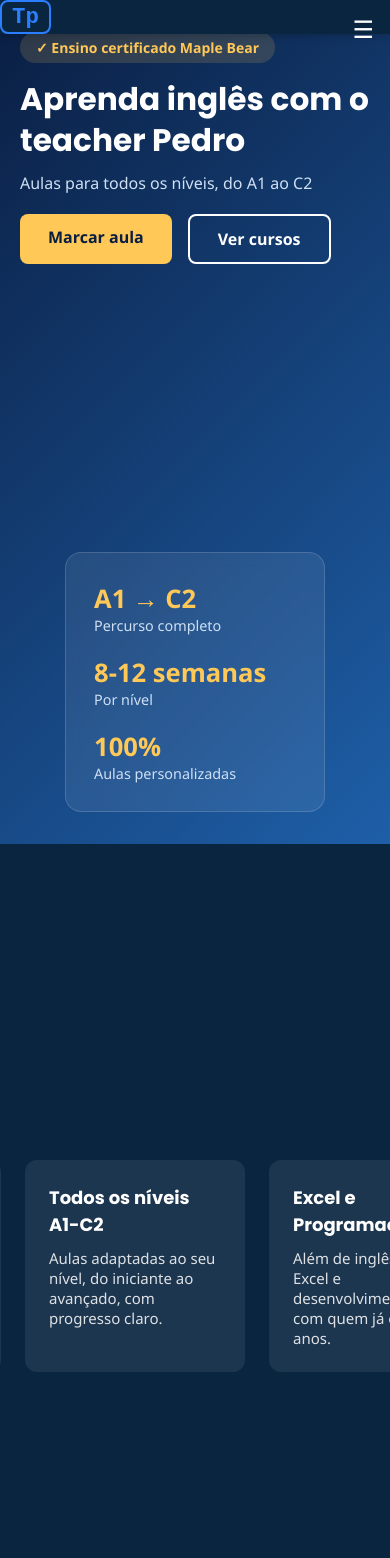
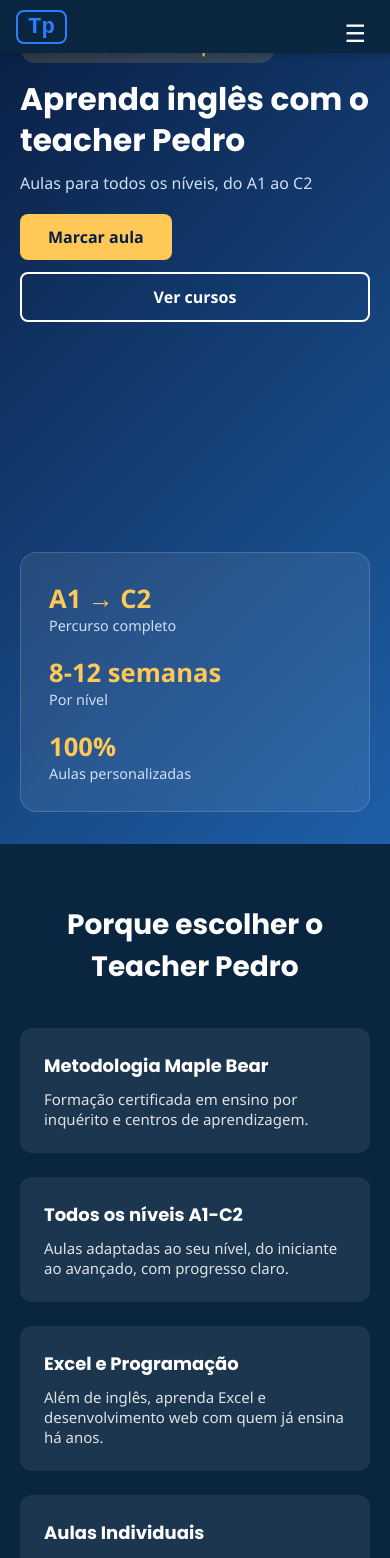
Before and after one commit to pedropedro18/teacher-pedro-react, a React (Vite) app: page / in a window 390 px wide. Shown: the top 1558 px of the page. Built offline with nearby package versions, Linux system fonts and the light colour scheme.

Commit message:
Ajusta layout mobile

```diff
--- a/src/App.css
+++ b/src/App.css
@@ -1345,3 +1345,195 @@ section {
   border-bottom: 1px solid #e2e8f0;
   color: #475569;
 }
+
+
+/* =====================================================
+   AJUSTES MOBILE (adicionados no final de propósito,
+   para sobrepor as regras acima)
+   ===================================================== */
+
+/* ---------- 1. CAUSA DO CORTE HORIZONTAL ----------
+   A regra global "section" usa display:flex em LINHA.
+   Nas secções .diferenciais, .depoimentos e .cta, o título
+   e a grelha ficavam lado a lado e o excesso era cortado.
+   Solução: empilhar em coluna e deixar os filhos encolher. */
+
+.diferenciais,
+.depoimentos,
+.cta {
+  flex-direction: column;
+}
+
+section > * {
+  min-width: 0;
+  max-width: 100%;
+}
+
+.diferenciais-grid,
+.depoimentos-grid,
+.course-grid {
+  width: 100%;
+}
+
+img {
+  max-width: 100%;
+}
+
+
+/* ---------- 2. TABLET / TELEMÓVEL (até 768px) ---------- */
+@media (max-width: 768px) {
+
+  /* Cabeçalho: logo com margem, menu abre por baixo */
+  .site-header {
+    flex-wrap: wrap;
+    padding: 0.6rem 1rem;
+  }
+
+  .site-header nav {
+    width: 100%;
+  }
+
+  .site-header nav ul {
+    width: 100%;
+    gap: 0.25rem;
+    padding: 0.5rem 0 0.75rem;
+  }
+
+  .site-header nav a {
+    display: block;
+    padding: 0.6rem 0;
+  }
+
+  .menu-toggle {
+    top: 0.55rem;
+    right: 1rem;
+    padding: 0.25rem 0.5rem;
+  }
+
+  /* Hero */
+  .hero {
+    gap: 24px;
+  }
+
+  .hero-content {
+    min-width: 0;
+    width: 100%;
+  }
+
+  .hero-title {
+    font-size: clamp(1.7rem, 7vw, 2.2rem);
+  }
+
+  .hero-subtitle {
+    font-size: 1rem;
+    margin-bottom: 20px;
+  }
+
+  .hero .hero-buttons {
+    flex-direction: column;
+    gap: 12px;
+  }
+
+  .hero .hero-buttons > * {
+    width: 100%;
+    text-align: center;
+  }
+
+  .hero-card {
+    width: 100%;
+    min-width: 0;
+    padding: 20px;
+  }
+
+  /* Diferenciais / Depoimentos / CTA: sem altura de ecrã inteiro */
+  .diferenciais,
+  .depoimentos,
+  .cta {
+    min-height: auto;
+    padding: 40px 16px;
+  }
+
+  .diferenciais h2,
+  .depoimentos h2 {
+    font-size: 1.4rem;
+    margin-bottom: 24px;
+  }
+
+  .diferenciais-grid,
+  .depoimentos-grid {
+    grid-template-columns: 1fr;
+    gap: 16px;
+  }
+
+  .diferencial-card,
+  .depoimento-card {
+    padding: 20px;
+  }
+
+  .cta h2 {
+    font-size: 1.4rem;
+  }
+
+  /* Sobre mim */
+  .about {
+    padding: 64px 20px;
+  }
+
+  .about-bio {
+    gap: 24px;
+    margin-bottom: 48px;
+  }
+
+  .about-nome {
+    font-size: 1.8rem;
+  }
+
+  .about-bio-text p {
+    max-width: 100%;
+  }
+
+  /* Cursos */
+  #cursos {
+    min-height: auto;
+    padding: 4rem 1.2rem;
+  }
+
+  /* Contacto */
+  #contacto {
+    min-height: auto;
+    padding: 56px 16px;
+  }
+
+  .contact h2 {
+    font-size: 1.8rem;
+  }
+
+  .contact-form {
+    padding: 20px;
+  }
+
+  /* 16px evita o zoom automático ao tocar num campo (iPhone) */
+  .contact-form input,
+  .contact-form textarea {
+    font-size: 16px;
+  }
+
+  .btn-whatsapp {
+    display: block;
+    text-align: center;
+  }
+}
+
+
+/* ---------- 3. TELEMÓVEIS PEQUENOS (até 480px) ---------- */
+@media (max-width: 480px) {
+
+  /* Cartões de cursos numa só coluna (2 colunas ficam demasiado apertadas) */
+  .course-grid {
+    grid-template-columns: 1fr;
+  }
+
+  .blog-card {
+    padding: 1.25rem;
+  }
+}
```
